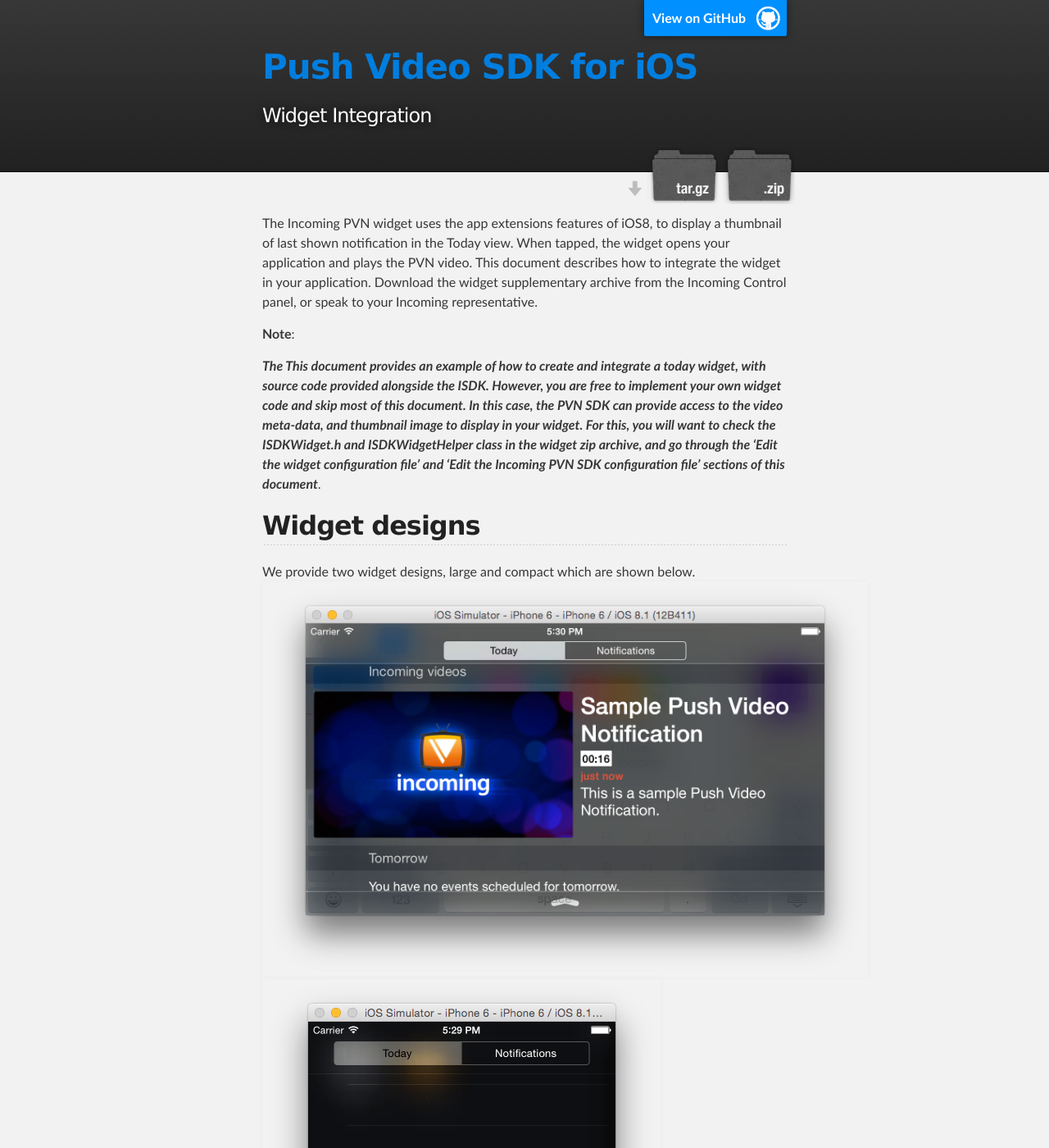
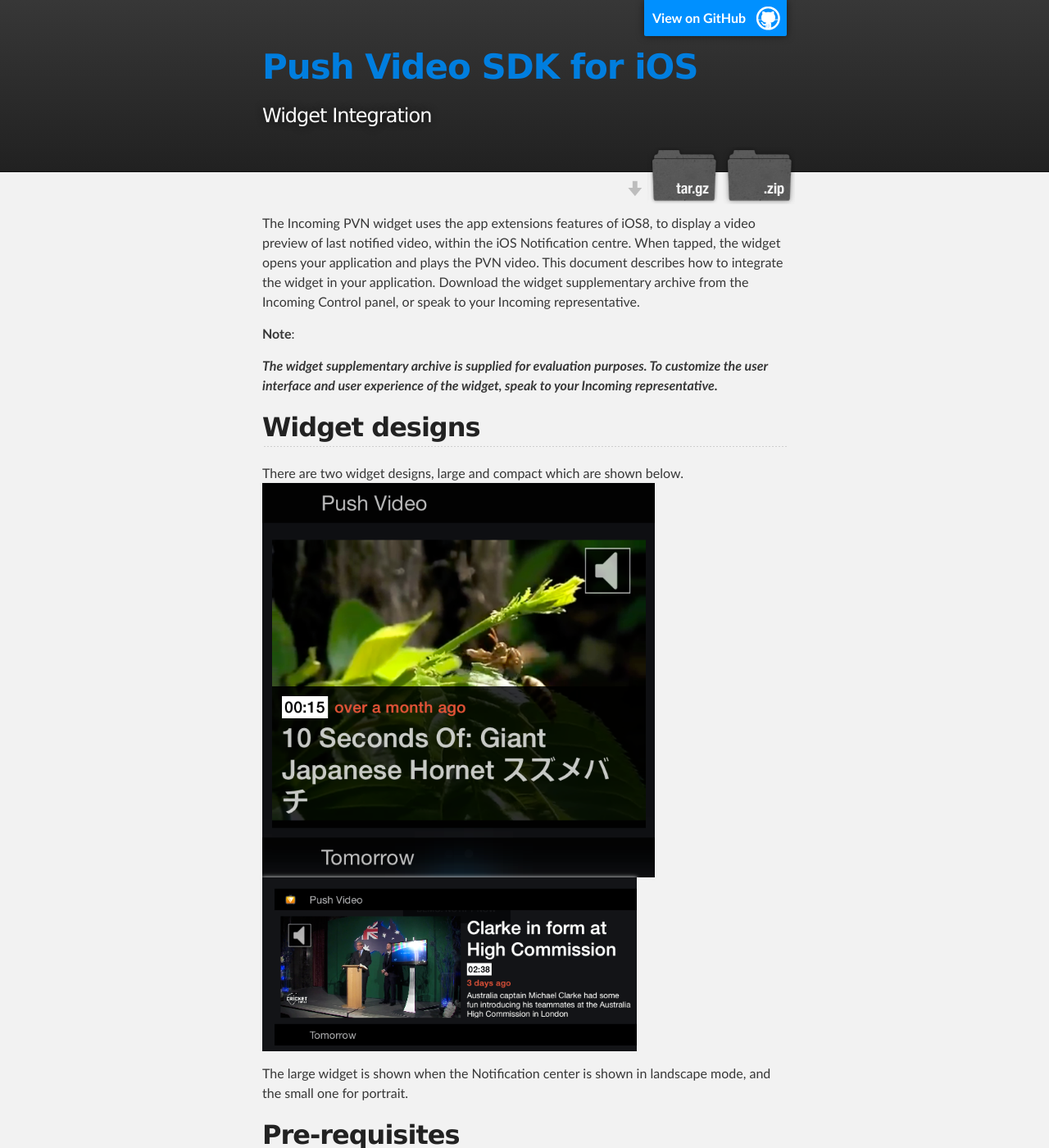
Before and after one commit to incoming-inc/ios-template-app, a Jekyll site: the page built from widget-integration.md, in a window 1280 px wide and 1400 px high. Shown: the whole window at 82% size. Built offline with Jekyll 4.4.1, drawn with Linux system fonts in a browser that asks for light colours; comment, search, counter and statistics services are not loaded; some of the changed text lies outside the part shown.

Commit message:
Documentation update

```diff
--- a/widget-integration.md
+++ b/widget-integration.md
@@ -3,21 +3,21 @@
 layout: default
 ---
 
-The Incoming PVN widget uses the app extensions features of iOS8, to display a thumbnail of last shown notification in the Today view. When tapped, the widget opens your application and plays the PVN video. This document describes how to integrate the widget in your application. Download the widget supplementary archive from the Incoming Control panel, or speak to your Incoming representative.
+The Incoming PVN widget uses the app extensions features of iOS8, to display a video preview of last notified video, within the iOS Notification centre. When tapped, the widget opens your application and plays the PVN video. This document describes how to integrate the widget in your application. Download the widget supplementary archive from the Incoming Control panel, or speak to your Incoming representative.
 
 __Note__:
 
-___The This document provides an example of how to create and integrate a today widget, with source code provided alongside the ISDK. However, you are free to implement your own widget code and skip most of this document. In this case, the PVN SDK can provide access to the video meta-data, and thumbnail image to display in your widget. For this, you will want to check the ISDKWidget.h and ISDKWidgetHelper class in the widget zip archive, and go through the 'Edit the widget configuration file' and 'Edit the Incoming PVN SDK configuration file' sections of this document___.
+___The widget supplementary archive is supplied for evaluation purposes. To customize the user interface and user experience of the widget, speak to your Incoming representative.___
+
 
 
 ## Widget designs ##
 
-We provide two widget designs, large and compact which are shown below.
+There are two widget designs, large and compact which are shown below.
 ![Small widget example](./images/widget_small.png)
 ![Large widget example](./images/widget_large.png)
 
-All the widget code/XIBs is available for you to modify, you are therefore free to customise the look and feel.
-
+The large widget is shown when the Notification center is shown in landscape mode, and the small one for portrait.
 
 ## Pre-requisites
 
@@ -121,7 +121,7 @@
 
 ![Configure SDK configuration file](./images/widget_app_url_sdk_config.png)
 
-### Add the Incoming widget code to your project
+### Add the Incoming widget library and assets to your project
 
 Unzip the _incoming-ios-sdk-widget-*.zip_ supplementary archive. Add all the files to your project, adding them to widget target.
 
@@ -129,6 +129,8 @@
 
 ![Configure widget target's main interface](./images/widget_setup_target.png)
 
+Note: the widget is entirely implemented in the supplied framework and bundle. However, the target must contain at least one compilable source file so that the framework can be linked against something.
+
 
 ### Edit the widget configuration file
 
```
Also changed, not shown: images/widget_large.png, images/widget_small.png, wiget-integration-oss.md (added).
